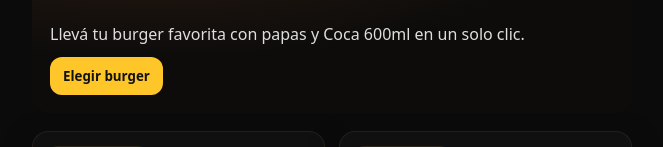
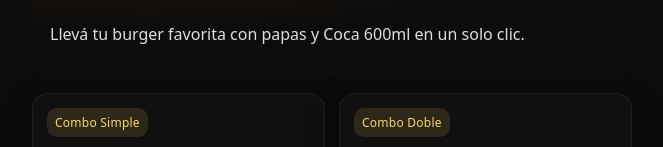
Before and after one commit to lauticometti/burgerya-pedidos, a React (Vite) app: page /combos in a window 1280 px wide. Shown: the part 288-435 px from the top of the page, without its empty margins (308-971 px from the left). Built offline with nearby package versions, Linux system fonts and the light colour scheme.

Commit message:
Remove hero CTA button on Combos

```diff
--- a/src/pages/Combos/Combos.jsx
+++ b/src/pages/Combos/Combos.jsx
@@ -83,11 +83,6 @@ export default function Combos() {
           <p className={styles.heroLead}>
             Llevá tu burger favorita con papas y Coca&nbsp;600ml en un solo clic.
           </p>
-          <div className={styles.heroActions}>
-            <Link to="/">
-              <Button variant="primary">Elegir burger</Button>
-            </Link>
-          </div>
         </div>
       </header>
 
```
